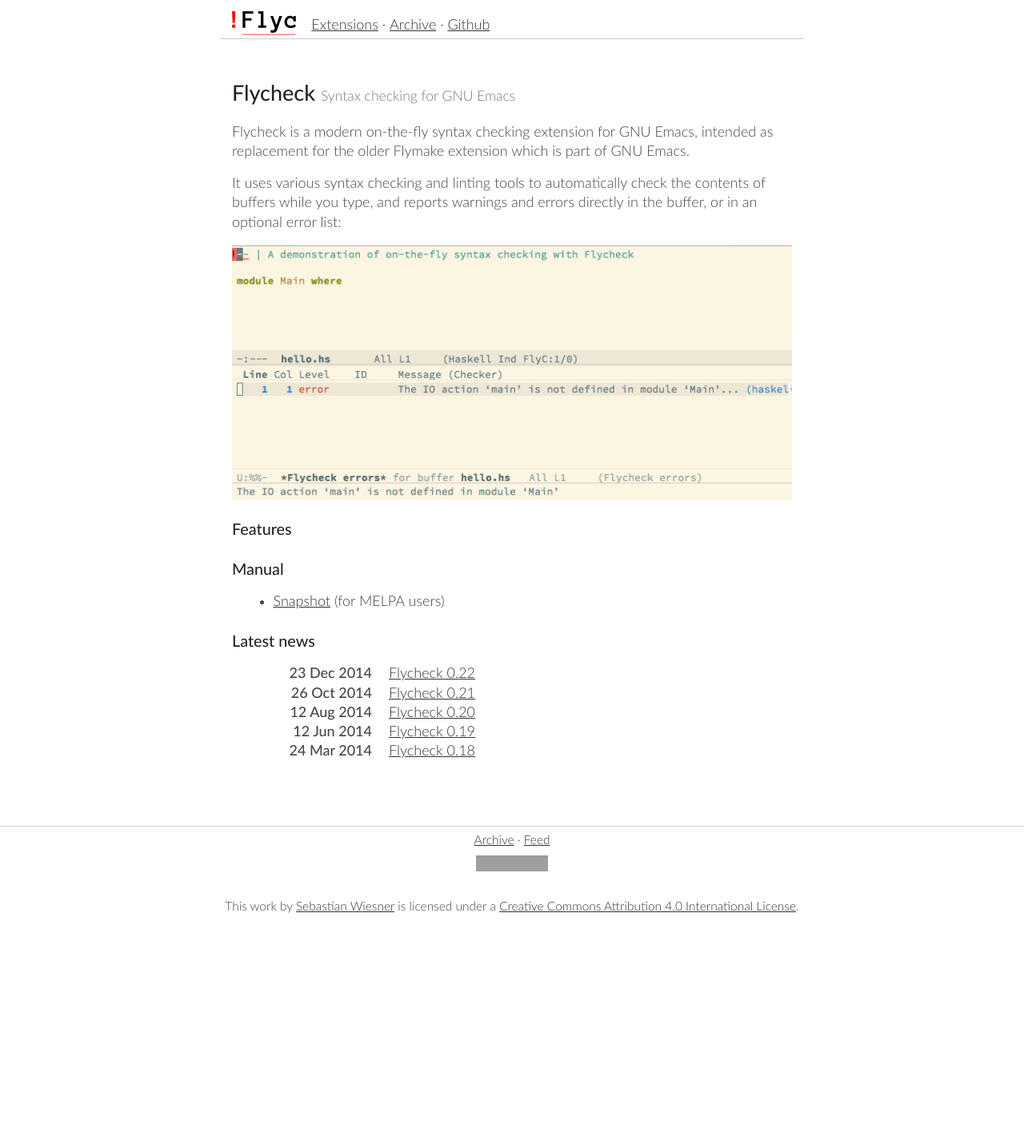
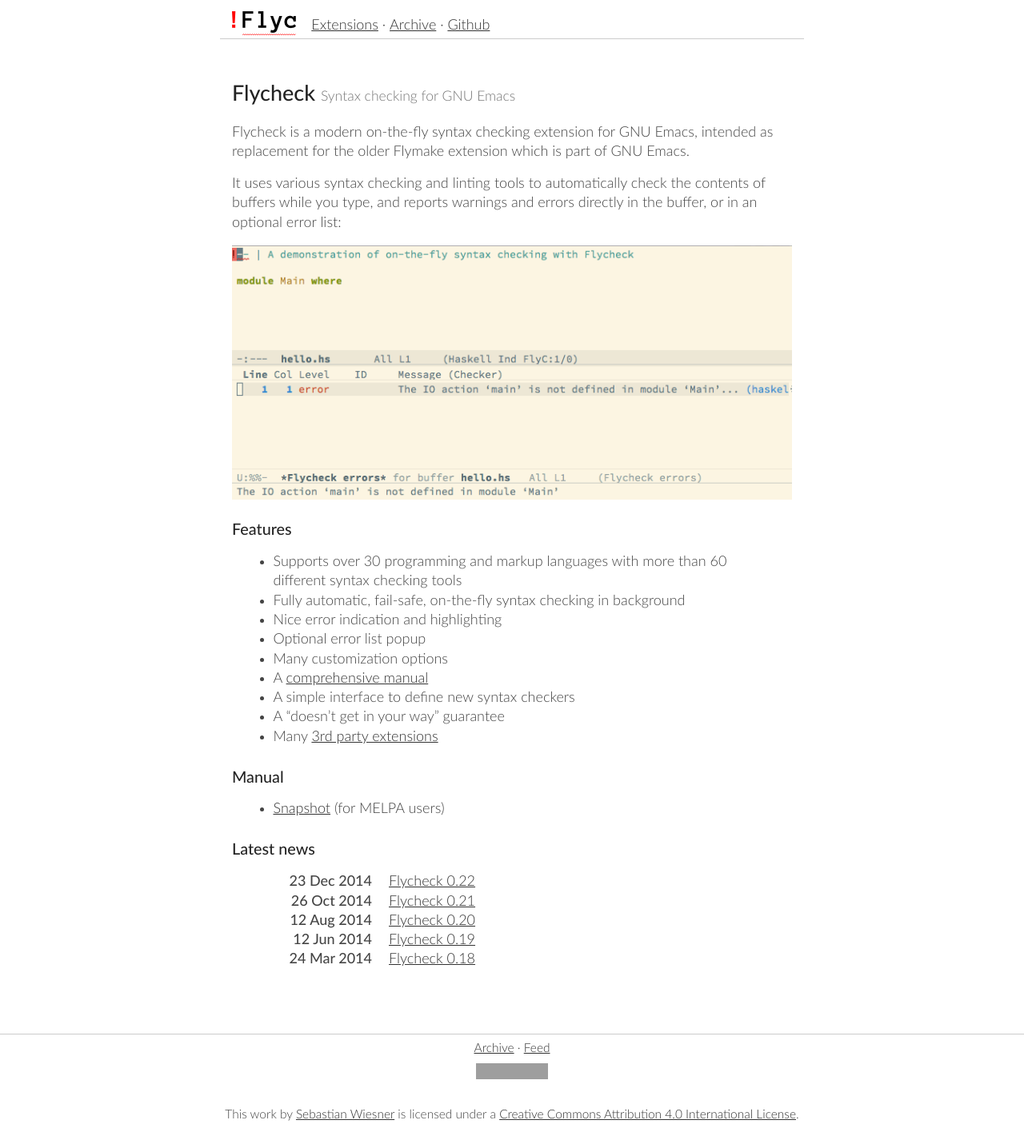
Before and after one commit to cmarqu/flycheck.github.io, a Jekyll site: the page built from index.md, in a window 1280 px wide. Shown: the whole page at 80% size. Built offline with Jekyll 4.4.1, drawn with Linux system fonts in a browser that asks for light colours; before the commit the page ends 1161 px from its top, so only the background shows below that; grey boxes are pictures that could not be loaded.

Commit message:
Add a list of features

```diff
--- a/index.md
+++ b/index.md
@@ -22,6 +22,17 @@
 Features
 --------
 
+- Supports over 30 programming and markup languages with more than 60 different
+  syntax checking tools
+- Fully automatic, fail-safe, on-the-fly syntax checking in background
+- Nice error indication and highlighting
+- Optional error list popup
+- Many customization options
+- A [comprehensive manual](#manual)
+- A simple interface to define new syntax checkers
+- A “doesn't get in your way” guarantee
+- Many [3rd party extensions]({{ "/extensions.html" | prepend: site.baseurl}})
+
 Manual
 ------
 
```
